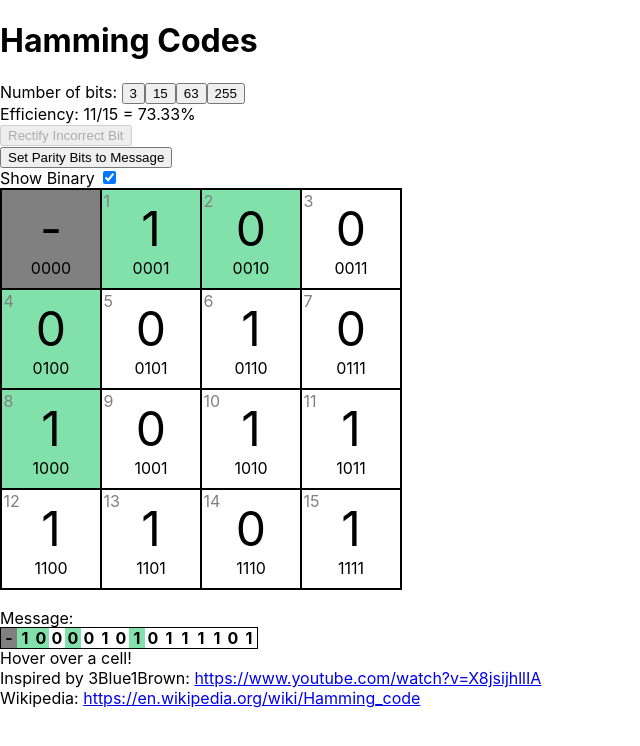
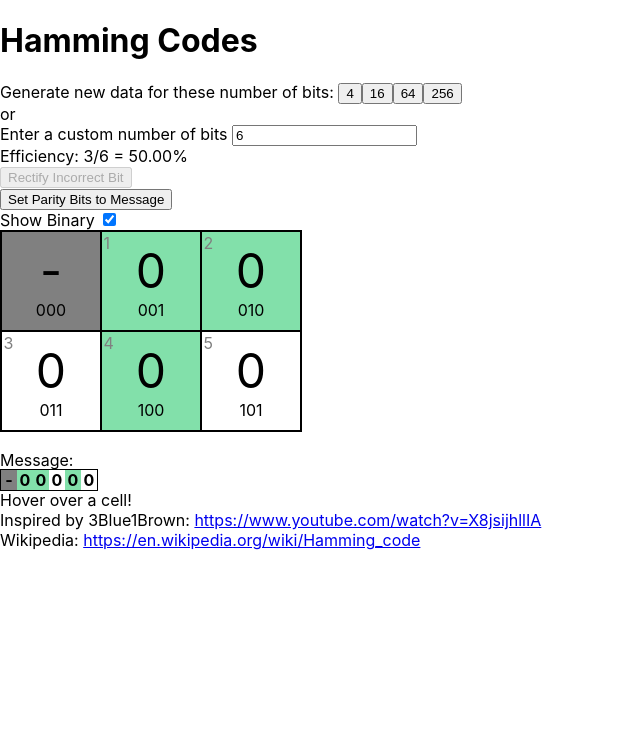
Before and after one commit to harryli0088/hamming-code, a React (Create React App) app: page / in a window 1280 px wide. Shown: the top 746 px of the page, without its empty margins (0-640 px from the left). Built offline with nearby package versions, Linux system fonts and the light colour scheme.

Commit message:
can enter custom data length

```diff
--- a/src/App.tsx
+++ b/src/App.tsx
@@ -10,6 +10,7 @@ interface AppState {
   bitWidth: number,
   data: number[],
   mousedOverBitIndex: number,
+  numberBits: number,
   showBinary: boolean,
 }
 
@@ -17,11 +18,14 @@ class App extends React.Component<{},AppState> {
   constructor(props:{}) {
     super(props)
 
+    const numberBits = 6
+
     this.state = {
       bitHeight: 100,
       bitWidth: 100,
-      data: generateData(16),
+      data: generateData(numberBits),
       mousedOverBitIndex: -1,
+      numberBits,
       showBinary: true,
     }
   }
@@ -48,6 +52,11 @@ class App extends React.Component<{},AppState> {
 
   onMouseOverBit = (bitIndex: number) => this.setState({mousedOverBitIndex:bitIndex})
 
+  generateNewData = (numberBits: number) => this.setState({
+    data: generateData(numberBits),
+    numberBits,
+  })
+
   render() {
     const {
       bitHeight,
@@ -57,18 +66,20 @@ class App extends React.Component<{},AppState> {
       showBinary,
     } = this.state
 
-    const dimension = Math.sqrt(data.length)
+    const numColumns = Math.ceil(Math.sqrt(data.length))
+    const numRows = Math.ceil(data.length/numColumns)
+    console.log(numColumns,numRows)
     const errorIndex = validateDataArray(data)
 
-    const numBits = data.length - 1
-    const numParityBits = Math.ceil(Math.log(numBits)/Math.log(2))
-    const efficiency = (numBits - numParityBits) / numBits
+    const numParityBits = Math.ceil(Math.log(data.length)/Math.log(2))
+    const efficiency = (data.length - numParityBits) / data.length
 
     const sharedBitProps = {
-      dimension,
       errorIndex,
       height: bitHeight,
       mousedOverBitIndex,
+      numColumns,
+      numRows,
       onClickBit: this.switchBit,
       onMouseOverBit: this.onMouseOverBit,
       paddedBinaryLength: Math.ceil(Math.log(data.length)/Math.log(2)),
@@ -81,11 +92,24 @@ class App extends React.Component<{},AppState> {
         <h1>Hamming Codes</h1>
 
         <div>
-          Number of bits: {[2,4,8,16].map(newDimension => <button key={newDimension} onClick={e => this.setState({data: generateData(newDimension*newDimension)})}>{newDimension*newDimension-1}</button>)}
+          <div>
+            Generate new data for these number of bits: {[2,4,8,16].map(newDimension =>
+              <button
+                key={newDimension}
+                onClick={e => this.generateNewData(newDimension*newDimension)}
+              >
+                {newDimension*newDimension}
+              </button>
+            )}
+          </div>
+          <div>or</div>
+          <div>
+            Enter a custom number of bits <input type="number" value={this.state.numberBits} onChange={e => this.generateNewData(parseInt(e.target.value))}/>
+          </div>
         </div>
 
         <div>
-          Efficiency: {numBits - numParityBits}/{numBits} = {(100*efficiency).toFixed(2)}%
+          Efficiency: {data.length - numParityBits}/{data.length} = {(100*efficiency).toFixed(2)}%
         </div>
 
         <div>
@@ -103,8 +127,8 @@ class App extends React.Component<{},AppState> {
         </div>
 
         <div id="bitsContainer" onMouseLeave={e => this.setState({mousedOverBitIndex:-1})} style={{
-          height: bitHeight * dimension,
-          width: bitWidth * dimension,
+          height: bitHeight * numRows,
+          width: bitWidth * numColumns,
         }}>
           {data.map((bit, bitIndex) =>
             <Bit
--- a/src/Bit.tsx
+++ b/src/Bit.tsx
@@ -7,11 +7,12 @@ import "./bit.scss"
 interface BitProps {
   bit: number,
   bitIndex: number,
-  dimension: number,
   errorIndex: number,
   height: number,
   isCell: boolean,
   mousedOverBitIndex:number,
+  numColumns: number,
+  numRows: number,
   onClickBit: Function,
   onMouseOverBit: Function,
   paddedBinaryLength: number,
@@ -97,9 +98,10 @@ class Bit extends React.Component<BitProps,{}> {
     const {
       bit,
       bitIndex,
-      dimension,
       height,
       isCell,
+      numRows,
+      numColumns,
       onClickBit,
       onMouseOverBit,
       paddedBinaryLength,
@@ -119,8 +121,8 @@ class Bit extends React.Component<BitProps,{}> {
           onMouseOver={e => onMouseOverBit(bitIndex)}
           style={{
             height: height - 2,
-            left: (100 * (bitIndex % dimension) / dimension).toString()+"%", //TODO memoize this
-            top: (100 * Math.floor(bitIndex/dimension) / dimension).toString()+"%",
+            left: (100 * (bitIndex % numColumns) / numColumns).toString()+"%", //TODO memoize this
+            top: (100 * Math.floor(bitIndex/numColumns) / numRows).toString()+"%",
             width: width - 2,
           }}
         >
--- a/src/utils/generateData.ts
+++ b/src/utils/generateData.ts
@@ -1,14 +1,14 @@
 import getCorrectParityBitValues from "utils/getCorrectParityBitValues"
 
 /**
- * given a power of 2 as the number of columns, generate a valid data array
- * @param  dimension dimension of the square
- * @return           2d data array
+ * given a number of bits, generate a valid data array
+ * @param  numberBits number of bits
+ * @return            2d data array
  */
-export default function generateData(bits:number):number[] {
+export default function generateData(numberBits:number):number[] {
   const data = []
 
-  while(data.length < bits) { //while we do not have enough rows
+  while(data.length < numberBits) { //while we do not have enough rows
     data.push(Math.random()>0.5 ? 1 : 0) //push the bit
   }
 
```
